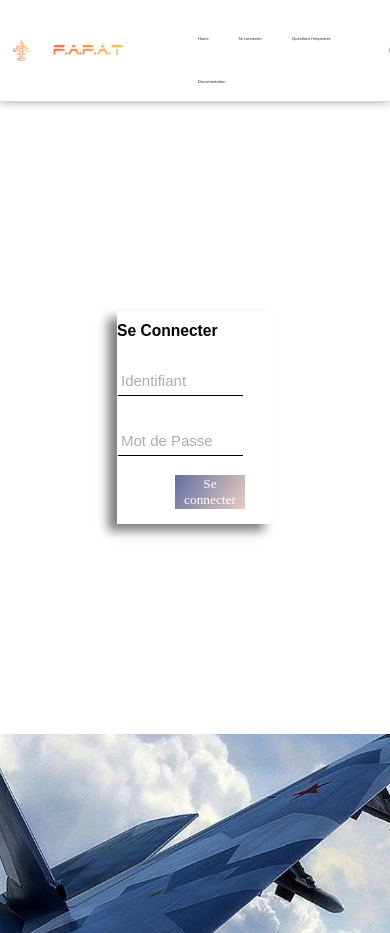
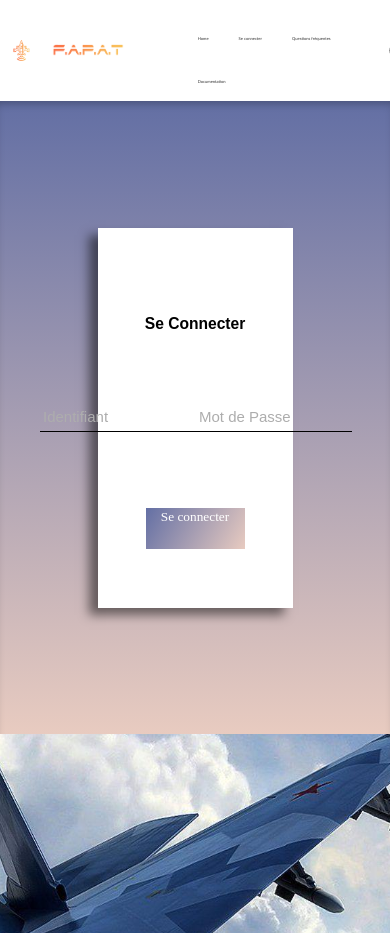
Before and after one commit to oscarmcauliffe/Fapat, a PHP site: page /index.php?action=connect in a window 390 px wide; the page is wider, and only the part inside the window is pictured. Shown: the top 933 px of that part. Run offline with PHP 8.4, Linux system fonts and the light colour scheme.

Commit message:
log in finis (hors responsive)

```diff
--- a/public/css/styleConnect.css
+++ b/public/css/styleConnect.css
@@ -26,15 +26,15 @@
   align-content: center;
   align-items: center;
   font-family: "Century Gothic",sans-serif;
-  /*background-image: linear-gradient(to bottom,#636FA4,#E8CBC0);
-  box-shadow: inset 0px 7px 10px -5px rgba(0,0,0,0.3);*/
+  background-image: linear-gradient(to bottom,#636FA4,#E8CBC0);
+  box-shadow: inset 0px 7px 10px -5px rgba(0,0,0,0.3);
 }
 
 .loginBox{
   background-color:white;
   display: flex;
-  height: fit-content;
-  width: 40%;
+  height: 60%;
+  width: 50%;
   flex-flow: column nowrap;
   justify-content: flex-start;
   /*border:none;*/
@@ -50,7 +50,7 @@
 .boxBoutton {
   height:30%;
   display: flex;
-/**/
+
 }
 
 .loginBox p{
@@ -65,6 +65,10 @@
   flex-flow: column wrap;
   height: 60%;
   width: 100%;
+  justify-content: center;
+  align-items: center;
+  align-content: center;
+  justify-items: center;
 
 }
 
@@ -101,6 +105,8 @@
   width: 100%;
   pointer-events: none;
   border-bottom: 1px solid black;
+  display: flex;
+  text-align: center;
 }
 
 .content-name{
@@ -139,19 +145,23 @@
   position:relative;
   display: flex;
   flex-direction: row;
-  justify-content: center;
-  height: fit-content;
+  height: 100%;
   margin: 15px;
   width: 100%;
   bottom: 0%;
   /*top: 15%;*/
+  justify-content: center;
+  align-items: center;
+  align-content: center;
+  justify-items: center;
+
 }
 
 .logButton{
   display: flex;
   justify-content: center;
-  width: 45%;
-  height: fit-content;
+  width: 60%;
+  height: 60%;
   border:none;
   background-image: linear-gradient(120deg,#636FA4,#E8CBC0);
   /*background-size: 200%;*/
--- a/vue/connect.php
+++ b/vue/connect.php
@@ -21,7 +21,8 @@
             <div class="backgroundRight">
                 <div class="loginBox">
                     <form action="index.php?action=logIn" method="post">
-                        <h1>Se Connecter</h1>
+                        <div class="title"><h1>Se Connecter</h1></div>
+                       <div class="entreUtilisateur">
                         <div class="loginWrite">
                             <input id ="name" type="text" name="username" required>
                             <label for="name" class="label-name">
@@ -35,11 +36,13 @@
                                 <span class="content-name">Mot de Passe</span>
                             </label>
                         </div>
-
+                       </div>
+                        <div class="boxBoutton">
                         <div class="buttonBox">
                           <button name="submit" type="submit" class="logButton" value ="Se Connecter">Se connecter</button>
                           <label><b><?=errorLogIn()?></b></label>
 
+                        </div>
                         </div>
 
                     </form>
```
